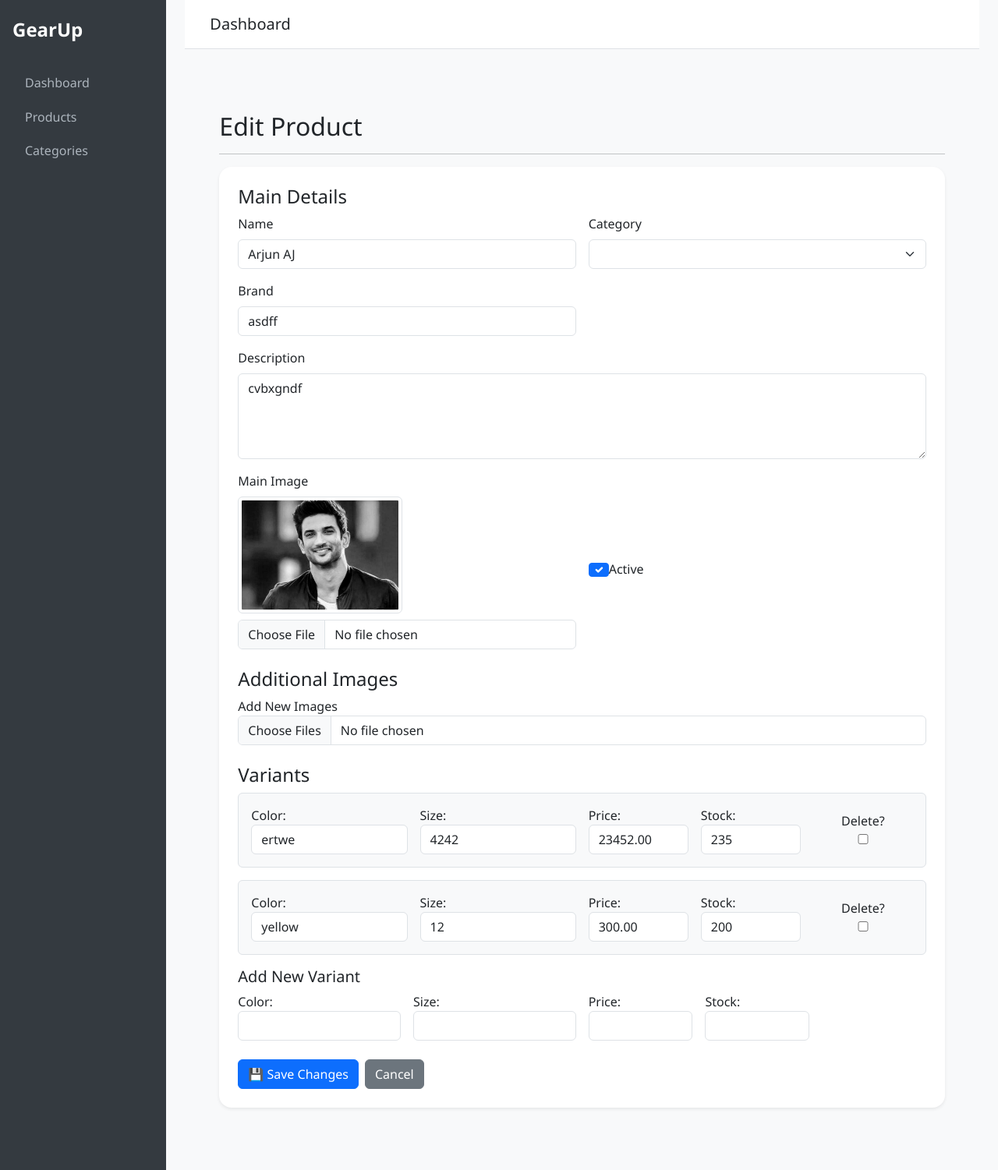
After one commit to aj110arjun/GearUp2, a Django app: page /products/edit/2/ in a window 1280 px wide. The commit adds this page. Shown: the whole page at 78% size. Run offline with Django 5.2, Linux system fonts and the light colour scheme; data comes from the database, SQL or seed files in the repository; both versions use the stored data as it was after the commit; lists and menus that the app fills with data are empty; some libraries are stand-ins or nearby versions.

Commit message:
products updated

```diff
--- a/products/urls.py
+++ b/products/urls.py
@@ -10,4 +10,7 @@ urlpatterns = [
     path('categories/add/', views.category_add, name='category_add'),
     path('categories/edit/<uuid:pk>/', views.category_edit, name='category_edit'),
     path('categories/delete/<uuid:pk>/', views.category_delete, name='category_delete'),
+    path('details/<int:pk>/', views.admin_product_detail, name='admin_product_detail'),
+    path('edit/<int:pk>/', views.admin_product_edit, name='admin_product_edit'),
+
 ]
--- a/products/views.py
+++ b/products/views.py
@@ -1,8 +1,9 @@
 from django.shortcuts import render
 from django.shortcuts import render, redirect, get_object_or_404
+from django.contrib.auth.decorators import login_required
 
 from django.db.models import Q, Min, Max, Sum
-from .models import Product, Category
+from .models import Product, ProductVariant, Category
 
 
 def product_list(request):
@@ -140,3 +141,77 @@ def category_delete(request, pk):
     category = get_object_or_404(Category, pk=pk)
     category.delete()
     return redirect('category_list')
+
+# @login_required(login_url="admin_login")
+def admin_product_detail(request, pk):
+    product = get_object_or_404(Product, pk=pk)
+    variants = product.variants.all()  # assuming related_name="variants" in ProductVariant model
+    # additional_images = product.images.all()  # assuming related_name="images" in ProductImage model
+
+    return render(request, "custom_admin/products/product_detail.html", {
+        "product": product,
+        "variants": variants,
+        # "additional_images": additional_images
+    })
+
+def admin_product_edit(request, pk):
+    product = get_object_or_404(Product, pk=pk)
+
+    if request.method == "POST":
+        # --- Update main product ---
+        product.name = request.POST.get('name')
+        product.brand = request.POST.get('brand')
+        product.description = request.POST.get('description')
+        product.category_id = request.POST.get('category')
+        product.is_active = request.POST.get('is_active') == 'on'
+        if request.FILES.get('image'):
+            product.image = request.FILES['image']
+        product.save()
+
+        # --- Update additional images ---
+        # for img_id in request.POST.getlist('image_id'):
+        #     img = ProductImage.objects.get(id=img_id)
+        #     if f'delete_image_{img.id}' in request.POST:
+        #         img.delete()
+
+        # Add new images
+        # for file in request.FILES.getlist('new_images'):
+        #     ProductImage.objects.create(product=product, image=file)
+
+        # --- Update variants ---
+        for var_id in request.POST.getlist('variant_id'):
+            variant = ProductVariant.objects.get(id=var_id)
+            if f'delete_variant_{variant.id}' in request.POST:
+                variant.delete()
+            else:
+                variant.color = request.POST.get(f'color_{variant.id}')
+                variant.size = request.POST.get(f'size_{variant.id}')
+                variant.price = request.POST.get(f'price_{variant.id}')
+                variant.stock = request.POST.get(f'stock_{variant.id}')
+                variant.save()
+
+        # Add new variant
+        new_color = request.POST.get('new_color')
+        new_size = request.POST.get('new_size')
+        new_price = request.POST.get('new_price')
+        new_stock = request.POST.get('new_stock')
+        if new_color and new_size:
+            ProductVariant.objects.create(
+                product=product,
+                color=new_color,
+                size=new_size,
+                price=new_price or 0,
+                stock=new_stock or 0
+            )
+
+        return redirect('admin_product_detail', pk=product.pk)
+
+    # GET request — render page
+    # additional_images = product.productimage_set.all()
+    variants = product.variants.all()
+
+    return render(request, 'custom_admin/products/product_edit.html', {
+        'product': product,
+        # 'additional_images': additional_images,
+        'variants': variants
+    })
--- /dev/null
+++ b/templates/custom_admin/products/product_edit.html
@@ -0,0 +1,138 @@
+{% extends 'custom_admin/base.html' %}
+{% load static %}
+
+{% block title %}Edit {{ product.name }}{% endblock %}
+
+{% block content %}
+<div class="container my-5">
+    <h2>Edit Product</h2>
+    <hr>
+
+    <form method="post" enctype="multipart/form-data" class="card p-4 shadow-sm">
+        {% csrf_token %}
+
+        <!-- Main Product Info -->
+        <div class="mb-4">
+            <h4>Main Details</h4>
+            <div class="row g-3">
+                <div class="col-md-6">
+                    <label class="form-label">Name</label>
+                    <input type="text" name="name" value="{{ product.name }}" class="form-control">
+                </div>
+                <div class="col-md-6">
+                    <label class="form-label">Category</label>
+                    <select name="category" class="form-select">
+                        {% for c in categories %}
+                            <option value="{{ c.id }}" {% if product.category_id == c.id %}selected{% endif %}>{{ c.name }}</option>
+                        {% endfor %}
+                    </select>
+                </div>
+                <div class="col-md-6">
+                    <label class="form-label">Brand</label>
+                    <input type="text" name="brand" value="{{ product.brand }}" class="form-control">
+                </div>
+                <div class="col-12">
+                    <label class="form-label">Description</label>
+                    <textarea name="description" class="form-control" rows="4">{{ product.description }}</textarea>
+                </div>
+                <div class="col-6">
+                    <label class="form-label">Main Image</label><br>
+                    {% if product.image %}
+                        <img src="{{ product.image.url }}" class="img-thumbnail mb-2" style="max-height:150px;">
+                    {% endif %}
+                    <input type="file" name="image" class="form-control">
+                </div>
+                <div class="col-6 d-flex align-items-center">
+                    <div class="form-check mt-4">
+                        <input type="checkbox" name="is_active" class="form-check-input" {% if product.is_active %}checked{% endif %}>
+                        <label class="form-check-label">Active</label>
+                    </div>
+                </div>
+            </div>
+        </div>
+
+        <!-- Additional Images -->
+        <div class="mb-4">
+            <h4>Additional Images</h4>
+            {% for img in additional_images %}
+                <input type="hidden" name="image_id" value="{{ img.id }}">
+                <div class="d-flex align-items-center mb-2">
+                    <img src="{{ img.image.url }}" style="width:100px; height:100px; object-fit:cover;" class="me-2">
+                    Delete? <input type="checkbox" name="delete_image_{{ img.id }}" class="ms-2">
+                </div>
+            {% endfor %}
+            <label>Add New Images</label>
+            <input type="file" name="new_images" multiple class="form-control">
+        </div>
+
+        <!-- Variants -->
+        <div class="mb-4">
+            <h4>Variants</h4>
+            {% for v in variants %}
+                <input type="hidden" name="variant_id" value="{{ v.id }}">
+                <div class="border rounded p-3 mb-3 bg-light">
+                    <div class="row g-3 align-items-center">
+                        <div class="col-md-3">
+                            Color: <input type="text" name="color_{{ v.id }}" value="{{ v.color }}" class="form-control">
+                        </div>
+                        <div class="col-md-3">
+                            Size: <input type="text" name="size_{{ v.id }}" value="{{ v.size }}" class="form-control">
+                        </div>
+                        <div class="col-md-2">
+                            Price: <input type="number" name="price_{{ v.id }}" value="{{ v.price }}" class="form-control">
+                        </div>
+                        <div class="col-md-2">
+                            Stock: <input type="number" name="stock_{{ v.id }}" value="{{ v.stock }}" class="form-control">
+                        </div>
+                        <div class="col-md-2 text-center">
+                            Delete? <input type="checkbox" name="delete_variant_{{ v.id }}">
+                        </div>
+                    </div>
+                </div>
+            {% endfor %}
+
+            <!-- Add New Variant -->
+            <h5>Add New Variant</h5>
+            <div class="row g-3">
+                <div class="col-md-3">
+                    Color: <input type="text" name="new_color" class="form-control">
+                </div>
+                <div class="col-md-3">
+                    Size: <input type="text" name="new_size" class="form-control">
+                </div>
+                <div class="col-md-2">
+                    Price: <input type="number" name="new_price" class="form-control">
+                </div>
+                <div class="col-md-2">
+                    Stock: <input type="number" name="new_stock" class="form-control">
+                </div>
+            </div>
+        </div>
+
+        <div class="d-flex gap-2">
+            <button type="submit" class="btn btn-primary">💾 Save Changes</button>
+            <a href="{% url 'admin_product_detail' product.pk %}" class="btn btn-secondary">Cancel</a>
+        </div>
+    </form>
+</div>
+
+<style>
+    input, select, textarea {
+        width: 100%;
+        padding: 8px 12px;
+        border: 1px solid #ccc;
+        border-radius: 6px;
+    }
+    input:focus, select:focus, textarea:focus {
+        border-color: #0d6efd;
+        box-shadow: 0 0 5px rgba(13,110,253,0.3);
+    }
+    .img-thumbnail {
+        border-radius: 6px;
+        transition: transform 0.2s ease;
+    }
+    .img-thumbnail:hover {
+        transform: scale(1.05);
+    }
+</style>
+{% endblock %}
--- a/templates/custom_admin/products/product_list.html
+++ b/templates/custom_admin/products/product_list.html
@@ -94,7 +94,7 @@
           <td>₹{{ product.variants.first.price }}</td>
           <td>{{ product.total_stock }}</td>
           <td class="text-center">
-            <a href="" class="btn btn-sm btn-info me-1">View</a>
+            <a href="{% url 'admin_product_detail' product.id %}" class="btn btn-sm btn-info me-1">View</a>
           </td>
         </tr>
         {% empty %}
```
Also changed, not shown: templates/custom_admin/products/product_detail.html (added, +83 -0 lines), db.sqlite3, media/profiles/1710595403276.jpg (added).
